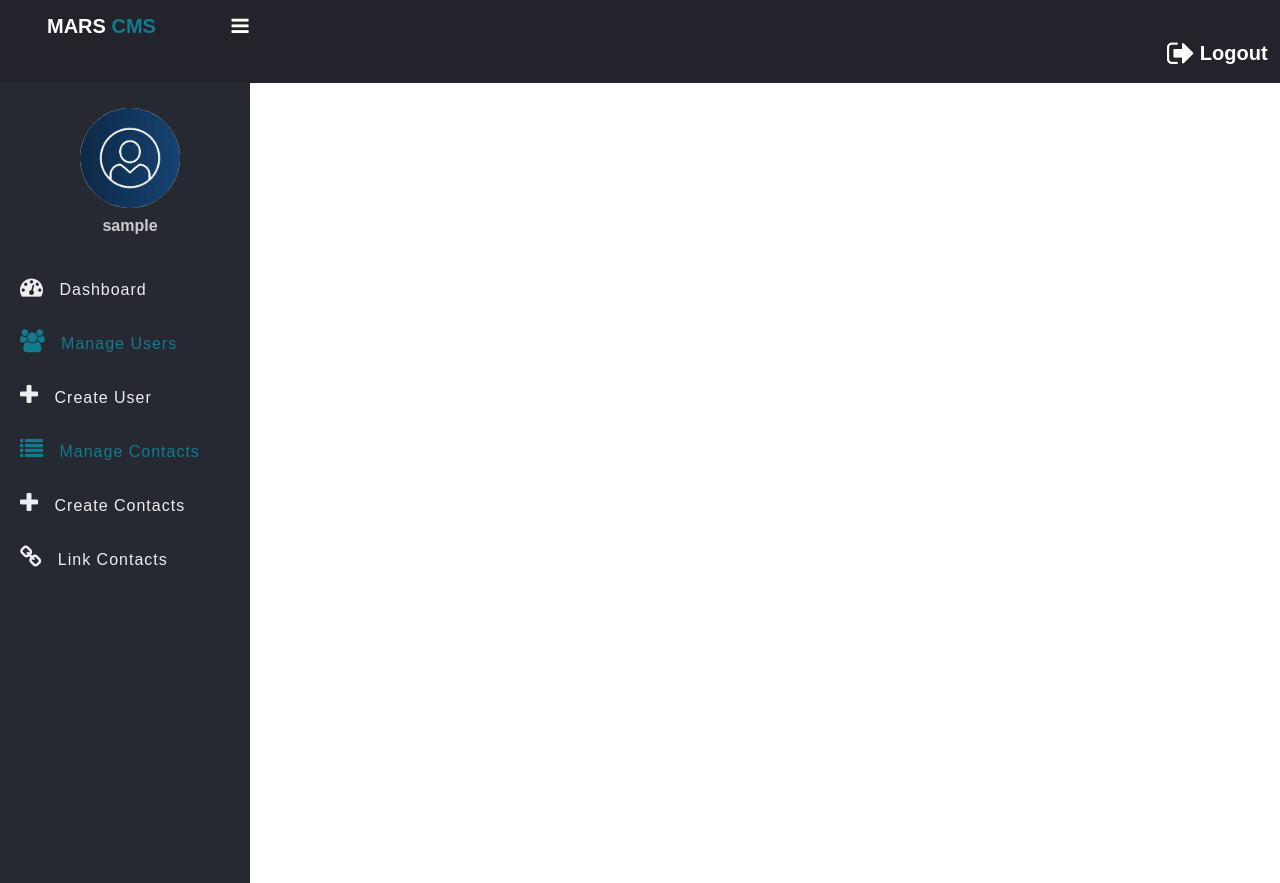
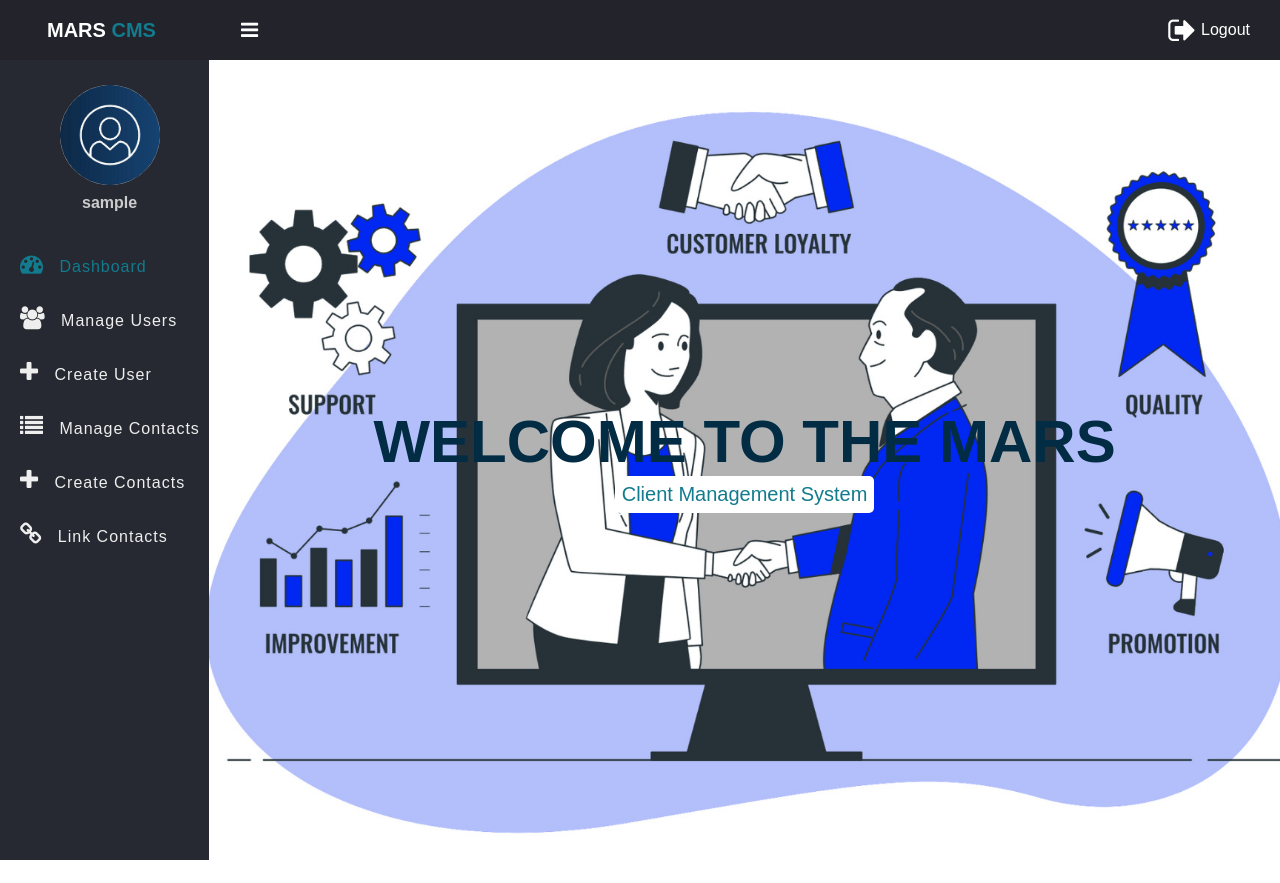
Before and after one commit to Marcy-mm/Client-Managemen-System, a PHP site: page / in a window 1280 px wide. After the commit the page ends 860 px from the top, so only its background shows below. Run offline with PHP 8.4, Linux system fonts and the light colour scheme; the visitor is signed in with stand-in values (Sample User, id 1).

Commit message:
Dashboard complete, navigation and function complete

```diff
--- a/add-contact.php
+++ b/add-contact.php
@@ -77,6 +77,10 @@ errorBox.textContent ='';
 }
 );
     </script>
+    <script type="text/javascript">
+	var active = document.querySelector("#navList li:nth-child(5)");
+	active.classList.add("active");
+</script>
 </body>
 </html>
 <?php
--- a/contacts.php
+++ b/contacts.php
@@ -82,6 +82,10 @@
             <?php }?>
         </section>
     </div>
+    <script type="text/javascript">
+	var active = document.querySelector("#navList li:nth-child(4)");
+	active.classList.add("active");
+</script>
 </body>
 </html>
 
--- a/css/style.css
+++ b/css/style.css
@@ -11,6 +11,11 @@
   padding: 15px 30px;
   background: #23242b;
   color: #fff;
+}
+.left-header {
+  display: flex;
+  align-items: center;
+  gap: 15px; /* spacing between title and bars icon */
 }
 .u-name {
   font-size: 20px;
@@ -111,15 +116,44 @@
 }
 
 .login-body {
+  min-height: 100vh;
+  background: url("../img/loginbg.jpeg");
+  background-size: cover;
   display: flex;
   justify-content: center;
   align-items: center;
-  min-height: 100vh;
 }
 
 .login-body form {
-  max-width: 420px;
-  width: 90%;
+  background: #fff; /* White background */
+  padding: 30px 40px; /* Space inside the box */
+  border-radius: 10px; /* Rounded corners */
+  box-shadow: 0 8px 16px rgba(0, 0, 0, 0.2); /* Subtle shadow */
+  max-width: 400px; /* Max width for the form */
+  width: 100%; /* Responsive width */
+  margin: auto; /* Center horizontally */
+}
+
+.dashboard {
+  width: 100%;
+  background: url("../img/bg.jpg");
+  background-size: cover;
+  background-position: center;
+  display: flex;
+  justify-content: center;
+  align-items: center;
+  flex-direction: column;
+}
+.dashboard h1 {
+  color: rgb(2, 44, 68);
+  font-size: 60px;
+}
+.dashboard p {
+  color: #127b8e;
+  font-size: 20px;
+  background: #fff;
+  padding: 7px;
+  border-radius: 5px;
 }
 
 .section-1 {
@@ -253,20 +287,20 @@
 }
 
 .success {
+  max-width: 500px;
   background: rgb(39, 188, 61);
   color: rgb(27, 52, 25);
   padding: 10px;
 }
 
 #logout {
-  padding-left: 70rem;
-  left-padding: px;
-  float: right; /* Align right */
-  color: white; /* Text color white */
-  text-decoration: none; /* Remove underline */
-  display: flex; /* To align icon and text nicely */
-  align-items: center; /* Vertically center icon and text */
-  gap: 5px; /* Space between icon and text */
+  margin-left: auto;
+  color: white;
+  text-decoration: none;
+  display: flex;
+  align-items: center;
+  gap: 5px;
+  font-size: 16px;
 }
 
 /* Optional: change hover color */
--- a/inc/header.php
+++ b/inc/header.php
@@ -1,16 +1,18 @@
 <header class="header">
-		<h2 class="u-name">MARS <b>CMS</b>
-			<label for="checkbox" style>
+	<div class="left-header">
+		<h2 class="u-name">MARS <b>CMS</b></h2>
+		<label for="checkbox" style>
 
 			<i id="navbtn" class="fa fa-bars" aria-hidden="true"></i>
 
 			</label>
+</div>
 				<span class="notification" id="notificationBtn">
 		<a id="logout" href="logout.php">
 						<i class="fa fa-sign-out" aria-hidden="true"></i>
 						<span>Logout</span>
 					</a>
 	</span>
-		</h2>
+
 
 	</header>
--- a/inc/nav.php
+++ b/inc/nav.php
@@ -11,7 +11,7 @@
 			<!--Employee Navigation Bar-->
 			<ul>
 				<li>
-					<a href="#">
+					<a href="index.php">
 						<i class="fa fa-tachometer" aria-hidden="true"></i>
 						<span>Dashboard</span>
 					</a>
@@ -43,14 +43,14 @@
 			</ul>
 			<?php } else {?>
 				<!--Admin Navigation Bar-->
-					<ul>
+					<ul id="navList">
 				<li>
-					<a href="#">
+					<a href="index.php">
 						<i class="fa fa-tachometer" aria-hidden="true"></i>
 						<span>Dashboard</span>
 					</a>
 				</li>
-				<li class="active">
+				<li >
 					<a href="user.php">
 						<i class="fa fa-users" aria-hidden="true"></i>
 						<span>Manage Users</span>
@@ -62,7 +62,7 @@
 						<span>Create User</span>
 					</a>
 				</li>
-				<li class="active">
+				<li>
 					<a href="contacts.php">
 						<i class="fa fa-list" aria-hidden="true"></i>
 						<span>Manage Contacts</span>
--- a/index.php
+++ b/index.php
@@ -15,10 +15,19 @@
 <?php include "inc/header.php"?>
 	<div class="body">
 		<?php include "inc/nav.php"?>
-
+<section class="dashboard">
+		<h1>WELCOME TO THE MARS</h1>
+		<p>Client Management System</p>
+	</section>
 
 	</div>
 
+
+
+ <script type="text/javascript">
+	var active = document.querySelector("#navList li:nth-child(1)");
+	active.classList.add("active");
+</script>
 </body>
 </html>
 <?php } else {
--- a/logout.php
+++ b/logout.php
@@ -3,6 +3,7 @@
 session_start();
 session_unset();
 session_destroy();
+$em = "First Login";
 header("Location: login.php?error=$em");
 
 exit();
--- a/user.php
+++ b/user.php
@@ -55,7 +55,10 @@
 	</section>
 
 	</div>
-
+<script type="text/javascript">
+	var active = document.querySelector("#navList li:nth-child(2)");
+	active.classList.add("active");
+</script>
 </body>
 </html>
 <?php } else {
```
Also changed, not shown: link-contact.php (+16 -11 lines), img/bg.jpg, img/logbg.avif (added), img/loginbg.jpeg (added).
